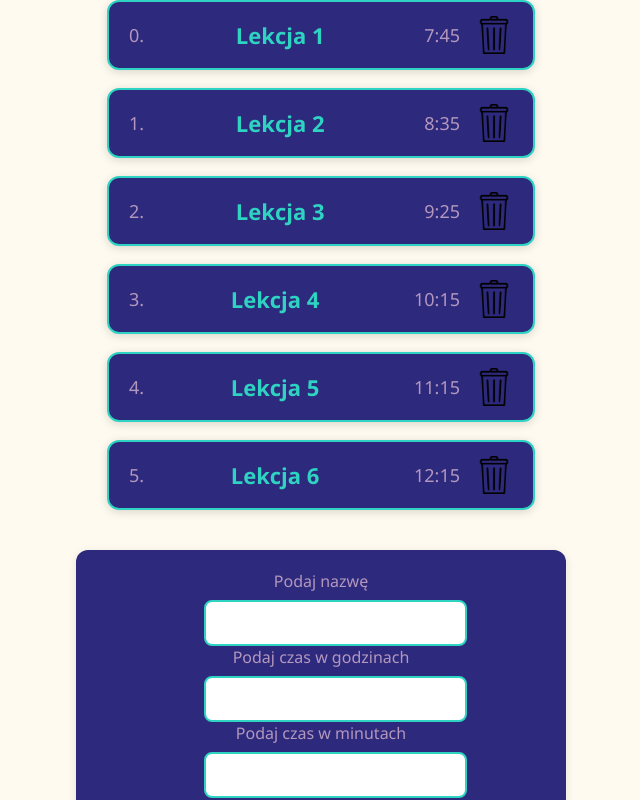
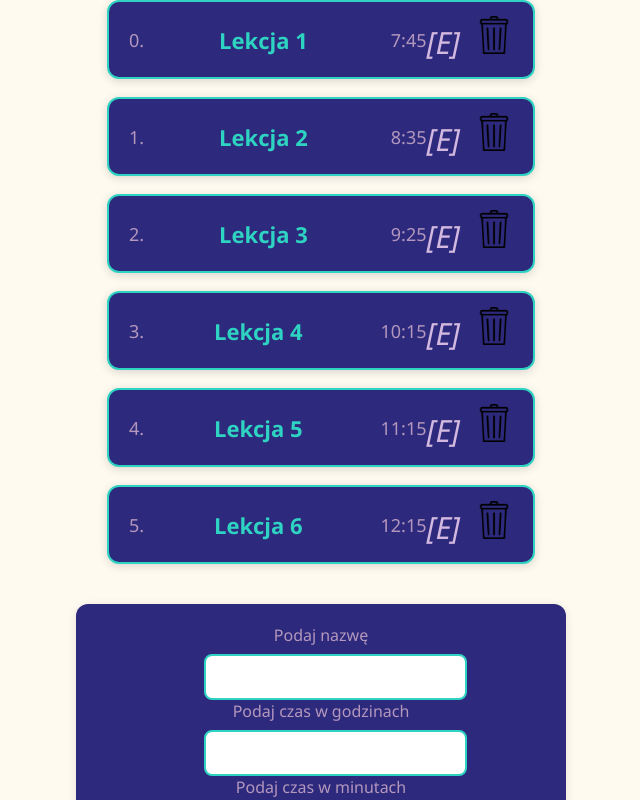
Before and after one commit to Ju1Oo/Zad01ReactWilk, a React (Create React App) app: page / in a window 1280 px wide. Shown: the top 800 px of the page, without its empty margins (319-959 px from the left). Built offline with nearby package versions, Linux system fonts and the light colour scheme.

Commit message:
added edition of lessons

```diff
--- a/src/Odliczanie.css
+++ b/src/Odliczanie.css
@@ -67,3 +67,13 @@
 .iks:active {
     transform: scale(0.9);
 }
+
+.operacje{
+    float: right;
+
+    font-size: 1.7em;
+}
+
+.operacje:hover .operacje{
+    display: block;
+}
--- a/src/Odliczanie.jsx
+++ b/src/Odliczanie.jsx
@@ -10,6 +10,9 @@ const Odliczanie = props => (
         <span>{props.id}. <strong>{props.name}</strong>{props.czasG}:{props.czasM}</span>
         <div className="Odliczanie_kasowanie">
         </div>
+       <div className="operacje">
+        <i className="edycja" onClick={() => props.edytujLekcje(props.id)}>[E]</i>
+
         <img src={deleteIcon} alt="X" className="iks"
             onMouseOver={e => {e.target.src = deleteIconHover;
                 e.target.style.top = "5px";}}
@@ -19,6 +22,7 @@ const Odliczanie = props => (
             setTimeout(() => props.Usun(props.id), 1000)
             }}
            />
+        </div>
     </div>
 );
 
--- a/src/Witaj.jsx
+++ b/src/Witaj.jsx
@@ -25,6 +25,7 @@ class Powitanie extends Component{
         this.dodanieLekcji = this.dodanieLekcji.bind(this);
         this.zapisanieLekcji = this.zapisanieLekcji.bind(this);
         this.usuwanieLekcji = this.usuwanieLekcji.bind(this);
+        this.edycjaLekcjiE = this.edycjaLekcjiE.bind(this);
     }
 
     usuwanieLekcji(id){
@@ -43,6 +44,12 @@ class Powitanie extends Component{
         })
     };
 
+    edycjaLekcjiE(id){
+        this.setState(prevState => ({
+            edytowaneLekcje: prevState.Lekcje.find(element => element.id ===id)
+        }))
+    }
+
     zapisanieLekcji(){
         this.setState(prevState => ({
             Lekcje: [...prevState.Lekcje, prevState.edytowaneLekcje],
@@ -57,7 +64,9 @@ class Powitanie extends Component{
 
     render(){
         const Lekcje = this.state.Lekcje.map(element => {
-            return <Odliczanie key={element.id} id={element.id} name={element.name} czasG={element.czasG} czasM={element.czasM} Usun={id => this.usuwanieLekcji(id)}/>
+            return <Odliczanie key={element.id} id={element.id} name={element.name} czasG={element.czasG} czasM={element.czasM}
+            Usun={id => this.usuwanieLekcji(id)}
+            edytujLekcje = {id => this.edycjaLekcjiE(id)}/>
         })
         return(
         <>
--- a/src/utilsy.js
+++ b/src/utilsy.js
@@ -1,7 +1,7 @@
 export function czyPoprawnyNumer(e){
     if(isNaN(parseInt(e.key,10))===true)
         return e.preventDefault();
-    return true;
+     return true;
 }
 
 export function czyPoprawnyNumer2(e){
```
